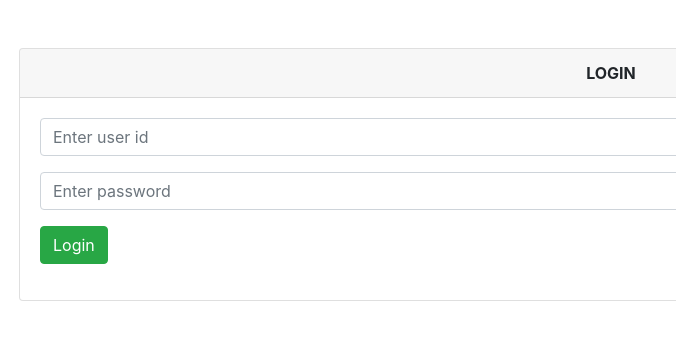
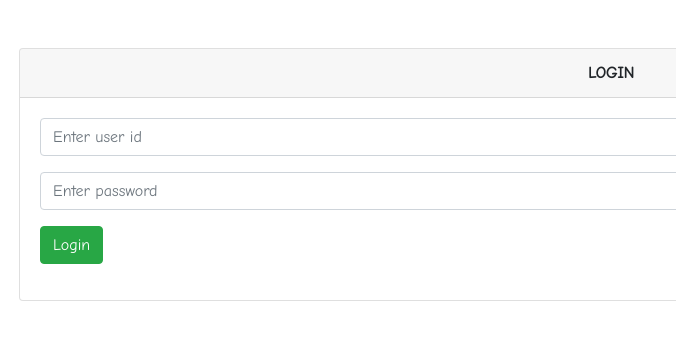
Before and after one commit to JNMilan/jnmilan.github.io, a plain HTML site: page index.html in a window 1280 px wide. Shown: the full height of the page, 29-705 px from the left. Drawn offline with nearby package versions, Linux system fonts and the light colour scheme.

Commit message:
new font

```diff
--- a/index.html
+++ b/index.html
@@ -16,7 +16,13 @@
     <script src="https://stackpath.bootstrapcdn.com/bootstrap/4.4.1/js/bootstrap.min.js"
         integrity="sha384-wfSDF2E50Y2D1uUdj0O3uMBJnjuUD4Ih7YwaYd1iqfktj0Uod8GCExl3Og8ifwB6"
         crossorigin="anonymous"></script>
+    <link href="https://fonts.googleapis.com/css2?family=Comic+Neue&display=swap" rel="stylesheet">
+    <style>
+        * {
+            font-family: 'Comic Neue', cursive;
 
+        }
+    </style>
 </head>
 
 <body>
```
